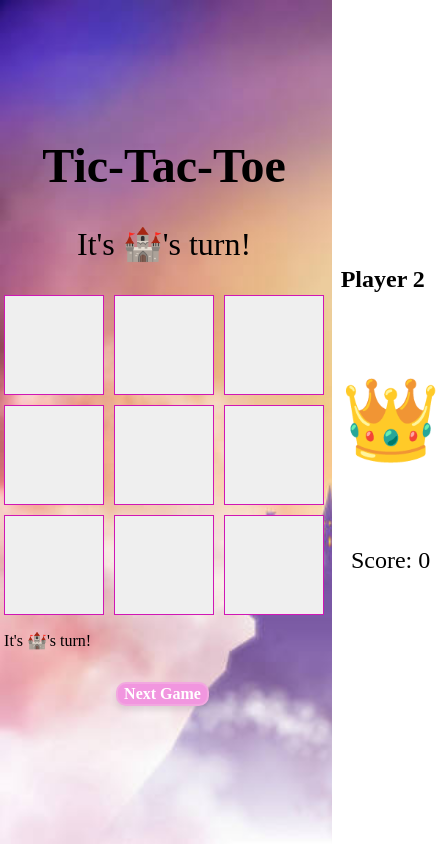
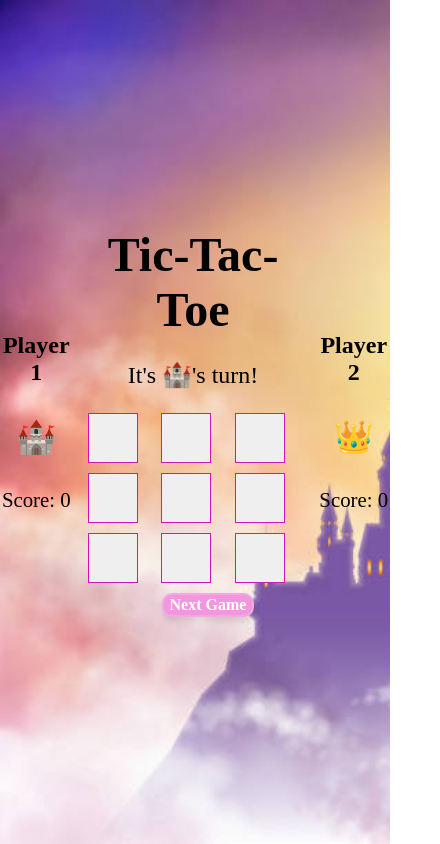
Before and after one commit to Jnguyen615/tic-tac-toe-react, a React (Create React App) app: page / in a window 390 px wide. Shown: the whole page, 440 px wide, since content can reach past the window. Built offline with nearby package versions, Linux system fonts and the light colour scheme; a web font is replaced by a local one.

Commit message:
Add responsiveness to application

```diff
--- a/src/components/App/App.js
+++ b/src/components/App/App.js
@@ -43,7 +43,6 @@ function App() {
         </div>
         <div className='header'>
           <Header />
-          <p className='turn'>It's {currentPlayer === '🏰' ? '🏰' : '👑'}'s turn!</p>
           <Board
             gameBoard={gameBoard}
             onWin={handleWin}
--- a/src/components/App/App.scss
+++ b/src/components/App/App.scss
@@ -12,7 +12,7 @@
   justify-content: center;
   box-sizing: border-box;
   margin: 0;
-  width: 85%;
+  width: 100%;
 }
 
 .player-one-box {
@@ -48,3 +48,17 @@
   text-align: center;
   font-size: 2em;
 }
+
+@media screen and (max-width: 360px) {
+  .App {
+    height: 110vh;
+    width: 110vw;
+  }
+}
+
+@media screen and (max-width: 280px) {
+  .App {
+    height: 100vh;
+    width: 100vw;
+  }
+}
--- a/src/components/Board/Board.js
+++ b/src/components/Board/Board.js
@@ -55,6 +55,11 @@ const Board = ({ gameBoard, onWin, onTokenPlaced }) => {
 
   return (
     <div>
+        {winner ? (
+          <p className='winning-message'>{winningMessage}</p>
+        ) : (
+          <p className='turn-message'>It's {currentToken === '🏰' ? '🏰' : '👑'}'s turn!</p>
+        )}
       <div className="board-container">
         {gameState.map((box, index) => (
           <button key={index} className="boxes" id={`${index}`} onClick={() => handleBoxClick(index)}>
@@ -62,11 +67,6 @@ const Board = ({ gameBoard, onWin, onTokenPlaced }) => {
           </button>
         ))}
       </div>
-      {winner ? (
-        <p className='winning-message'>{winningMessage}</p>
-      ) : (
-        <p className='turn-message'>It's {currentToken === '🏰' ? '🏰' : '👑'}'s turn!</p>
-      )}
       <button className='next-game-btn' onClick={resetGame}>Next Game</button>
     </div>
   );
--- a/src/components/Board/Board.scss
+++ b/src/components/Board/Board.scss
@@ -33,7 +33,6 @@
     text-align: center;
     margin-left: 35%;
     margin-top: 5%;
-
 }
 
 .next-game-btn:hover {
@@ -44,3 +43,41 @@
    font-size: 2em;
    text-align: center;
 }
+
+.turn-message {
+  font-size: 2em;
+  text-align: center;
+}
+
+@media screen and (min-width: 375px) {
+  .boxes {
+    height: 50px;
+    width: 50px
+  }
+  .turn-message {
+    font-size: 1.5em;
+    text-align: center;
+  }
+}
+
+@media screen and (max-width: 360px) {
+  .boxes {
+    height: 50px;
+    width: 50px
+  }
+  .turn-message {
+    font-size: 1.5em;
+    text-align: center;
+  }
+}
+
+@media screen and (max-width: 280px) {
+  .boxes {
+    height: 40px;
+    width: 40px
+  }
+  .turn-message {
+    font-size: 1.5em;
+    text-align: center;
+  }
+}
--- a/src/components/PlayerOne/PlayerOne.scss
+++ b/src/components/PlayerOne/PlayerOne.scss
@@ -15,3 +15,23 @@ h2 {
 .score {
   font-size: 1.5em;
 }
+
+@media screen and (min-width: 360px) {
+  .token {
+    font-size: 2em;
+  }
+  .score {
+    font-size: 1.3em
+  }
+
+}
+
+@media screen and (max-width: 280px) {
+  .token {
+    font-size: 2em;
+  }
+  .score {
+    font-size: 1.3em
+  }
+
+}
```
